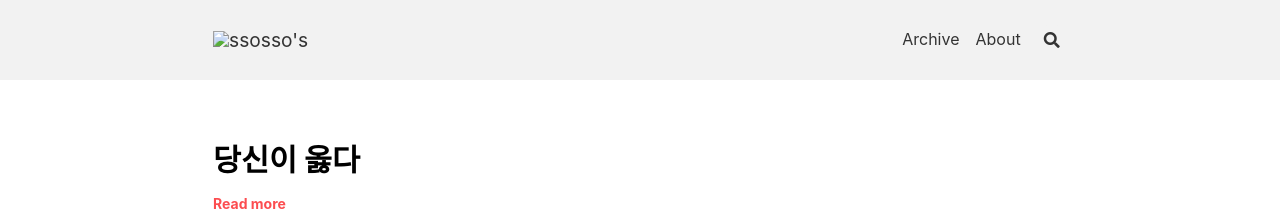
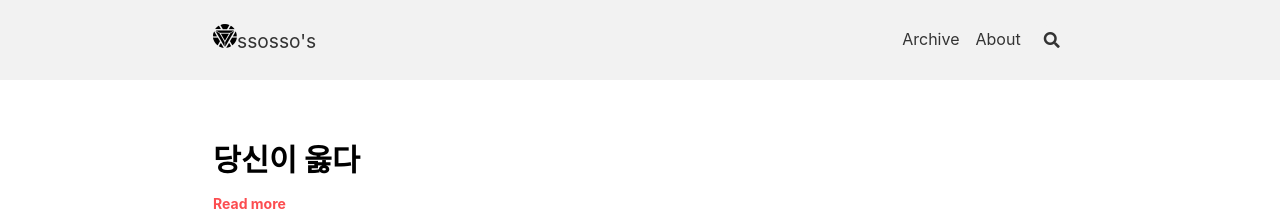
Before and after one commit to ssosso/test, a Jekyll site: the page built from index.html, in a window 1280 px wide. Shown: the top 214 px of the page. Built offline with Jekyll 4.4.1, drawn with Linux system fonts in a browser that asks for light colours; nearby versions of some CDN libraries; the list of posts is cut into pages by our own code.

Commit message:
로고 수정

```diff
--- a/_includes/header.html
+++ b/_includes/header.html
@@ -8,7 +8,7 @@
     <div class="main">
       <div class="header__title">
         <div class="header__brand">
-          <img src="logo.png"/>
+          <img src="https://ssosso.github.io/assets/images/logo/logo.png"/>
           {%- assign _paths_root = site.paths.root | default: site.data.variables.default.paths.root  -%}
           {%- include snippets/get-nav-url.html path=_paths_root -%}
           {%- if site.title -%}
```
Also changed, not shown: assets/images/logo/logo.png (renamed from _includes/logo.png).
